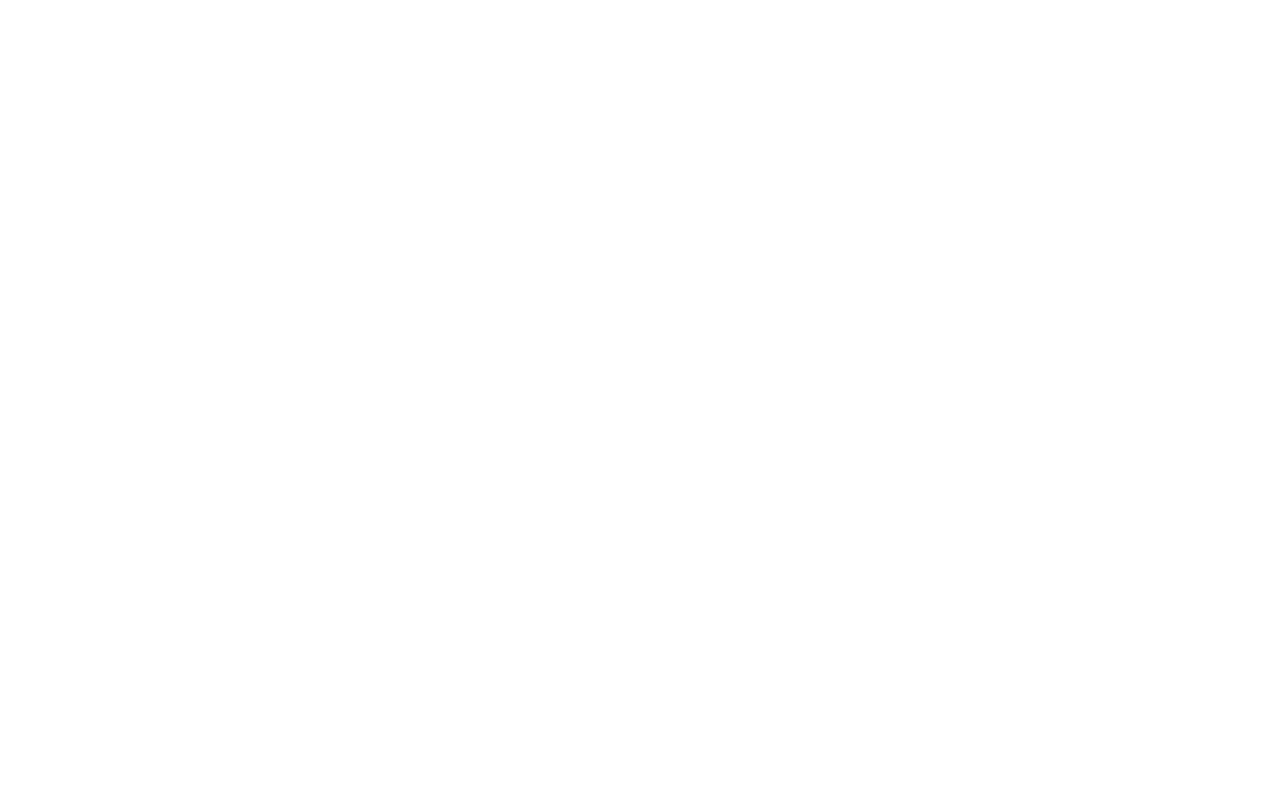
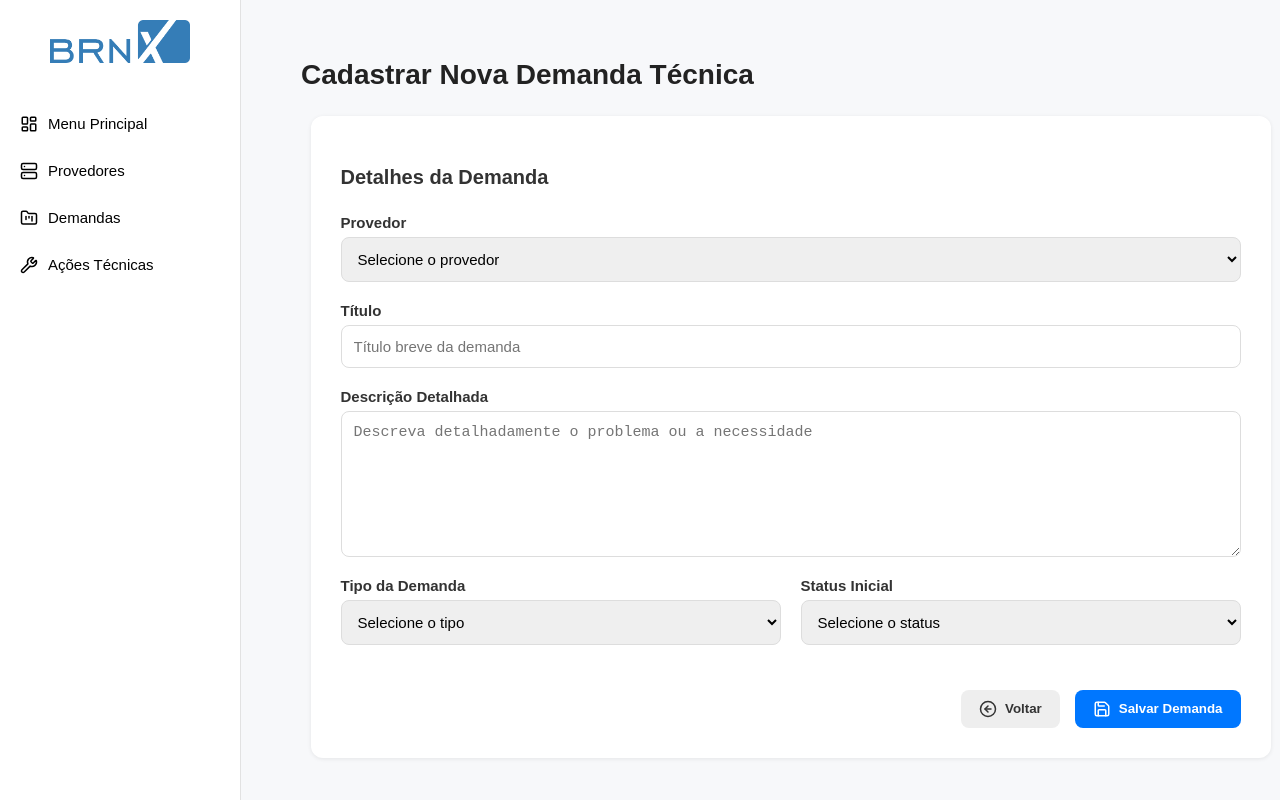
Before and after one commit to Luizfelipenog/BRNX-Teste, a React (Vite) app in the folder frontend/: page /demandas/cadastrar in a window 1280 px wide. Before the commit this address had no page. Built offline with nearby package versions, Linux system fonts and the light colour scheme.

Commit message:
cadastrar-demanda

```diff
--- a/frontend/src/App.tsx
+++ b/frontend/src/App.tsx
@@ -4,9 +4,10 @@
 import ProvidersList from "./pages/Provedores/Listar/ProvidersList";
 import CadastrarProvider from "./pages/Provedores/Cadastrar/CadastrarProvider";
 import ListarDemandas from "./pages/Demandas/Listar/ListarDemandas";
+import CadastrarDemandas from "./pages/Demandas/Cadastrar/CadastrarDemandas";
 
 import DashboardLayout from "./layouts/DashboardLayout";
-import { Import } from "lucide-react";
+
 
 export default function App() {
   return (
@@ -22,6 +23,7 @@
         <Route path="/provedores/listar" element={<ProvidersList />} />
         <Route path="/provedores/cadastrar" element={<CadastrarProvider />} />
         <Route path="/demandas/listar" element={<ListarDemandas />} />
+        <Route path="/demandas/cadastrar" element={<CadastrarDemandas />} />
 
       </Route>
 
--- /dev/null
+++ b/frontend/src/pages/Demandas/Cadastrar/CadastrarDemandas.css
@@ -0,0 +1,116 @@
+.demandas-form-container {
+  padding: 20px 30px;
+  width: 100%;
+  max-width: 100%;
+  font-family: "Outfit", sans-serif;
+}
+
+.demandas-form-container h1 {
+  font-size: 28px;
+  font-weight: 700;
+  color: #222;
+  margin-bottom: 25px;
+}
+
+.demandas-form-card {
+  background: white;
+  padding: 30px;
+  border-radius: 12px;
+  box-shadow: 0 1px 4px rgb(0 0 0 / 8%);
+  max-width: 900px;
+  margin: 0 auto;
+}
+
+.demandas-form-card h3 {
+  font-size: 20px;
+  margin-bottom: 25px;
+  color: #333;
+}
+
+.form-group {
+  display: flex;
+  flex-direction: column;
+  margin-bottom: 20px;
+}
+
+.form-group label {
+  font-size: 15px;
+  font-weight: 600;
+  margin-bottom: 6px;
+}
+
+.form-group input,
+.form-group select,
+.form-group textarea {
+  padding: 12px;
+  border-radius: 8px;
+  border: 1px solid #ddd;
+  font-size: 15px;
+  transition: .2s;
+}
+
+.form-group input:focus,
+.form-group select:focus,
+.form-group textarea:focus {
+  border-color: #0077ff;
+  box-shadow: 0 0 0 2px rgba(0, 119, 255, 0.2);
+  outline: none;
+}
+
+textarea {
+  min-height: 120px;
+  resize: vertical;
+}
+
+.form-row {
+  display: flex;
+  gap: 20px;
+}
+
+.form-row .form-group {
+  flex: 1;
+}
+
+/* BOTÕES */
+.buttons {
+  margin-top: 25px;
+  display: flex;
+  justify-content: flex-end;
+  gap: 15px;
+}
+
+.btn-save {
+  display: flex;
+  align-items: center;
+  gap: 8px;
+  background: #0077ff;
+  color: white;
+  padding: 10px 18px;
+  border-radius: 8px;
+  border: none;
+  cursor: pointer;
+  font-weight: 600;
+  transition: .2s;
+}
+
+.btn-save:hover {
+  background: #005fcc;
+}
+
+.btn-back {
+  display: flex;
+  align-items: center;
+  gap: 8px;
+  background: #eee;
+  color: #333;
+  padding: 10px 18px;
+  border-radius: 8px;
+  border: none;
+  cursor: pointer;
+  font-weight: 600;
+  transition: .2s;
+}
+
+.btn-back:hover {
+  background: #ddd;
+}
--- /dev/null
+++ b/frontend/src/pages/Demandas/Cadastrar/CadastrarDemandas.tsx
@@ -0,0 +1,102 @@
+import { useState } from "react";
+import "./CadastrarDemandas.css";
+import { ArrowLeftCircle, Save } from "lucide-react";
+
+export default function CadastrarDemandas() {
+  const [form, setForm] = useState({
+    provedor: "",
+    titulo: "",
+    descricao: "",
+    tipo: "",
+    status: "",
+  });
+
+function handleChange(e: React.ChangeEvent<HTMLInputElement | HTMLSelectElement | HTMLTextAreaElement>) {
+  setForm({ ...form, [e.target.name]: e.target.value });
+}
+
+function handleSubmit(e: React.FormEvent<HTMLFormElement>) {
+  e.preventDefault();
+  console.log("Demanda cadastrada:", form);
+}
+
+
+  return (
+    <div className="demandas-form-container">
+      <h1>Cadastrar Nova Demanda Técnica</h1>
+
+      <div className="demandas-form-card">
+        <h3>Detalhes da Demanda</h3>
+
+        <form onSubmit={handleSubmit}>
+          <div className="form-group">
+            <label>Provedor</label>
+            <select name="provedor" value={form.provedor} onChange={handleChange} required>
+              <option value="">Selecione o provedor</option>
+              <option value="Provedor Alpha">Provedor Alpha</option>
+              <option value="Provedor Beta">Provedor Beta</option>
+              <option value="Provedor Gama">Provedor Gama</option>
+            </select>
+          </div>
+
+          <div className="form-group">
+            <label>Título</label>
+            <input
+              type="text"
+              name="titulo"
+              value={form.titulo}
+              onChange={handleChange}
+              placeholder="Título breve da demanda"
+              required
+            />
+          </div>
+
+          <div className="form-group">
+            <label>Descrição Detalhada</label>
+            <textarea
+              name="descricao"
+              value={form.descricao}
+              onChange={handleChange}
+              placeholder="Descreva detalhadamente o problema ou a necessidade"
+              required
+            />
+          </div>
+
+          <div className="form-row">
+            <div className="form-group">
+              <label>Tipo da Demanda</label>
+              <select name="tipo" value={form.tipo} onChange={handleChange} required>
+                <option value="">Selecione o tipo</option>
+                <option value="Diagnóstico">Diagnóstico</option>
+                <option value="Manutenção">Manutenção</option>
+                <option value="Configuração">Configuração</option>
+                <option value="Instalação">Instalação</option>
+                <option value="Outro">Outro</option>
+              </select>
+            </div>
+
+            <div className="form-group">
+              <label>Status Inicial</label>
+              <select name="status" value={form.status} onChange={handleChange} required>
+                <option value="">Selecione o status</option>
+                <option value="Em Aberto">Em Aberto</option>
+                <option value="Em Andamento">Em Andamento</option>
+                <option value="Concluído">Concluído</option>
+              </select>
+            </div>
+          </div>
+
+          <div className="buttons">
+            <button type="button" className="btn-back" onClick={() => window.history.back()}>
+              <ArrowLeftCircle size={18} /> Voltar
+            </button>
+
+            <button type="submit" className="btn-save">
+              <Save size={18} /> Salvar Demanda
+            </button>
+          </div>
+        </form>
+      </div>
+    </div>
+  );
+}
```
